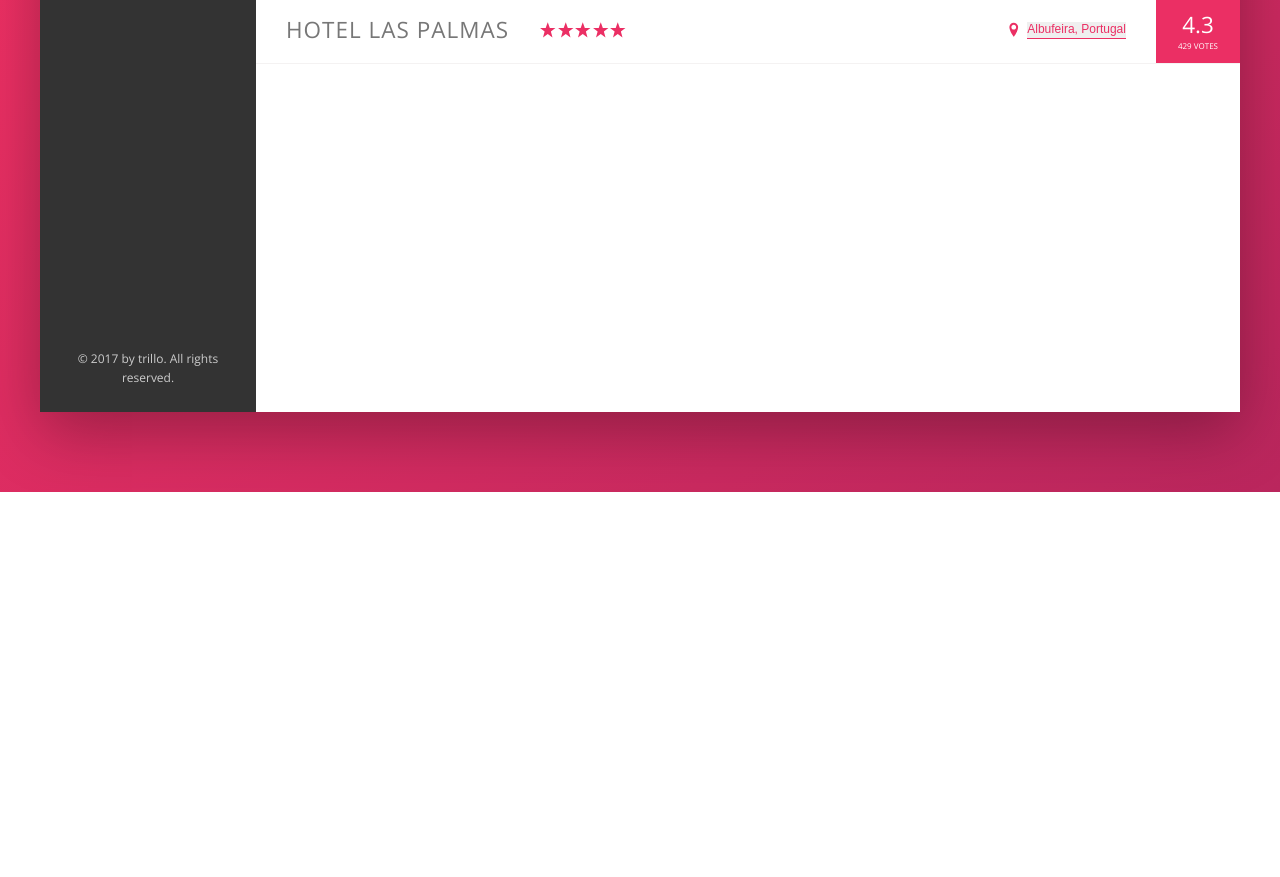
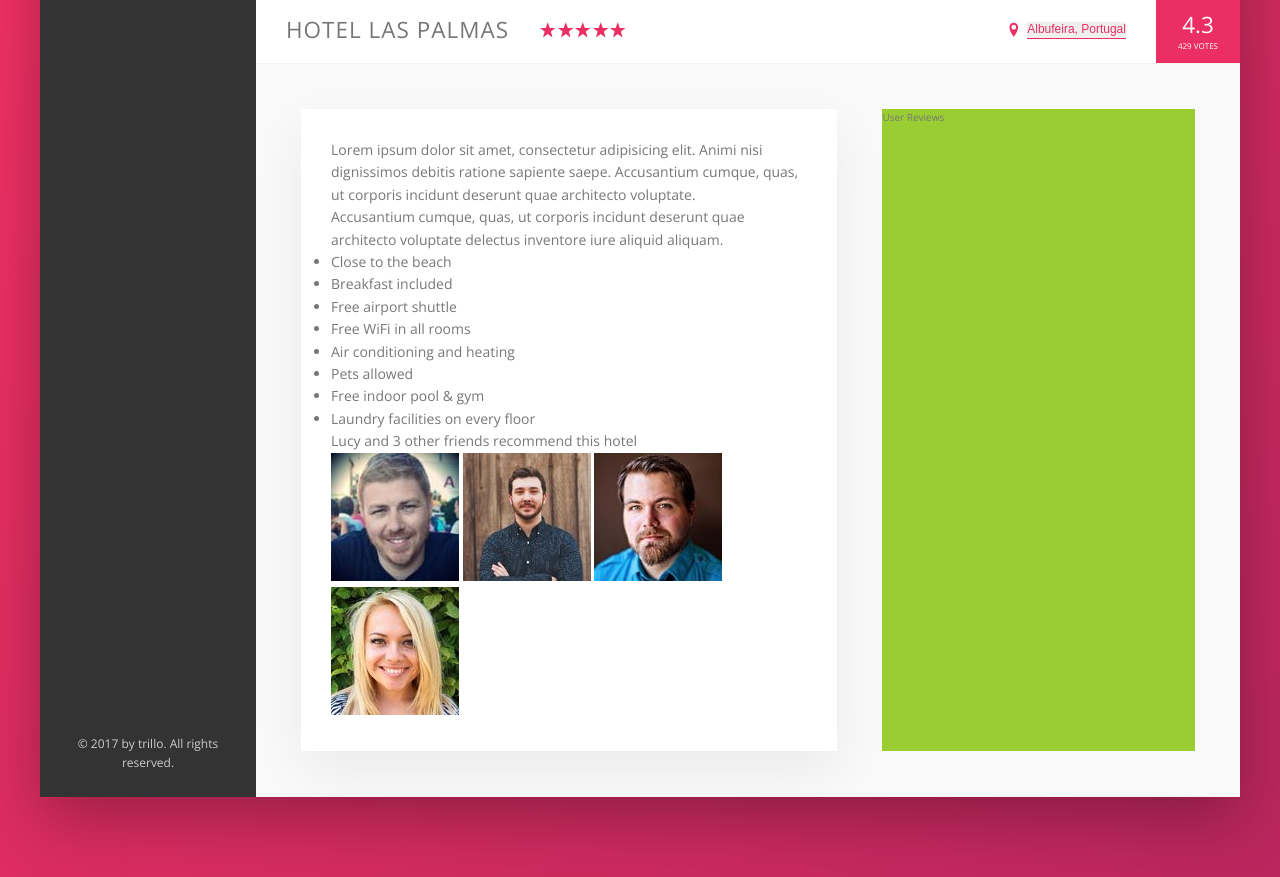
Before and after one commit to benjimon24/css-trillo, a plain HTML site: page index.html in a window 1280 px wide. Shown: the part 538-1415 px from the top of the page. Before the commit the page ends 1030 px from the top, so only its background shows below. Drawn offline with nearby package versions, Linux system fonts and the light colour scheme.

Commit message:
add html markup for hotel details. add initial layout styling for detail components

```diff
--- a/css/style.css
+++ b/css/style.css
@@ -26,7 +26,9 @@ Grey dark 3: #999
   --color-grey-dark-1: #333;
   --color-grey-dark-2: #777;
   --color-grey-dark-3: #999;
-  --shadow-dark: 0 2rem 6rem rgba(0, 0, 0, 0.3); }
+  --shadow-dark: 0 2rem 6rem rgba(0, 0, 0, 0.3);
+  --shadow-light: 0 2rem 5rem rgba(0, 0, 0, 0.06);
+  --line: 1px solid var(--color-grey-light-2); }
 
 * {
   margin: 0;
@@ -61,7 +63,7 @@ body {
   font-size: 1.4rem;
   height: 7rem;
   background-color: #fff;
-  border-bottom: 1px solid var(--color-grey-light-2);
+  border-bottom: var(--line);
   display: flex;
   justify-content: space-between;
   align-items: center; }
@@ -78,8 +80,25 @@ body {
 
 .hotel-view {
   background-color: #fff;
-  flex: 1;
-  height: 80rem; }
+  flex: 1; }
+
+.detail {
+  display: flex;
+  padding: 4.5rem;
+  background-color: var(--color-grey-light-1);
+  border-bottom: var(--line); }
+
+.description {
+  flex: 0 0 60%;
+  background-color: #fff;
+  box-shadow: var(--shadow-light);
+  padding: 3rem;
+  margin-right: 4.5rem;
+  font-size: 1.4rem; }
+
+.user-reviews {
+  background-color: yellowgreen;
+  flex: 1; }
 
 .logo {
   height: 3.25rem;
@@ -210,7 +229,7 @@ body {
 .overview {
   display: flex;
   align-items: center;
-  border-bottom: 1px solid var(--color-grey-light-2); }
+  border-bottom: var(--line); }
   .overview__heading {
     font-size: 2.25rem;
     font-weight: 300;
--- a/index.html
+++ b/index.html
@@ -89,9 +89,7 @@
           </div>
 
           <div class="overview">
-            <h1 class="overview__heading">
-              Hotel Las Palmas
-            </h1>
+            <h1 class="overview__heading">Hotel Las Palmas</h1>
 
             <div class="overview__stars">
               <svg class="overview__icon-star"><use xlink:href="img/sprite.svg#icon-star"></use></svg>
@@ -111,6 +109,43 @@
               <div class="overview__rating-count">429 votes</div>
             </div>
           </div>
+
+          <div class="detail">
+            <div class="description">
+              <p class="paragraph">
+                Lorem ipsum dolor sit amet, consectetur adipisicing elit. Animi nisi dignissimos debitis ratione
+                sapiente saepe. Accusantium cumque, quas, ut corporis incidunt deserunt quae architecto voluptate.
+              </p>
+
+              <p class="paragraph">
+                Accusantium cumque, quas, ut corporis incidunt deserunt quae architecto voluptate delectus inventore
+                iure aliquid aliquam.
+              </p>
+
+              <ul class="list">
+                <li class="list__item">Close to the beach</li>
+                <li class="list__item">Breakfast included</li>
+                <li class="list__item">Free airport shuttle</li>
+                <li class="list__item">Free WiFi in all rooms</li>
+                <li class="list__item">Air conditioning and heating</li>
+                <li class="list__item">Pets allowed</li>
+                <li class="list__item">Free indoor pool & gym</li>
+                <li class="list__item">Laundry facilities on every floor</li>
+              </ul>
+
+              <div class="recommend">
+                <p class="recommend__count">Lucy and 3 other friends recommend this hotel</p>
+                <div class="recommend__friends">
+                  <img src="img/user-3.jpg" alt="Friend 1" class="recommend__photo" />
+                  <img src="img/user-4.jpg" alt="Friend 2" class="recommend__photo" />
+                  <img src="img/user-5.jpg" alt="Friend 3" class="recommend__photo" />
+                  <img src="img/user-6.jpg" alt="Friend 4" class="recommend__photo" />
+                </div>
+              </div>
+            </div>
+
+            <div class="user-reviews">User Reviews</div>
+          </div>
         </main>
       </div>
     </div>
--- a/sass/_base.scss
+++ b/sass/_base.scss
@@ -32,6 +32,9 @@ Grey dark 3: #999
   --color-grey-dark-3: #999;
 
   --shadow-dark: 0 2rem 6rem rgba(0, 0, 0, 0.3);
+  --shadow-light: 0 2rem 5rem rgba(0, 0, 0, 0.06);
+
+  --line: 1px solid var(--color-grey-light-2);
 }
 
 * {
@@ -55,11 +58,7 @@ body {
   font-weight: 400;
   line-height: 1.6;
   color: var(--color-grey-dark-2);
-  background-image: linear-gradient(
-    to right bottom,
-    var(--color-primary-light),
-    var(--color-primary-dark)
-  );
+  background-image: linear-gradient(to right bottom, var(--color-primary-light), var(--color-primary-dark));
 
   background-repeat: no-repeat;
   min-height: 100vh;
--- a/sass/_components.scss
+++ b/sass/_components.scss
@@ -197,7 +197,7 @@
 .overview {
   display: flex;
   align-items: center;
-  border-bottom: 1px solid var(--color-grey-light-2);
+  border-bottom: var(--line);
 
   &__heading {
     font-size: 2.25rem;
--- a/sass/_layout.scss
+++ b/sass/_layout.scss
@@ -9,7 +9,7 @@
   font-size: 1.4rem;
   height: 7rem;
   background-color: #fff;
-  border-bottom: 1px solid var(--color-grey-light-2);
+  border-bottom: var(--line);
   display: flex;
   justify-content: space-between;
   align-items: center;
@@ -25,12 +25,30 @@
   display: flex;
   flex-direction: column;
   justify-content: space-between;
-
 }
 
 .hotel-view {
   background-color: #fff;
   flex: 1;
+}
 
-  height: 80rem;
+.detail {
+  display: flex;
+  padding: 4.5rem;
+  background-color: var(--color-grey-light-1);
+  border-bottom: var(--line);
 }
+
+.description {
+  flex: 0 0 60%;
+  background-color: #fff;
+  box-shadow: var(--shadow-light);
+  padding: 3rem;
+  margin-right: 4.5rem;
+  font-size: 1.4rem;
+}
+
+.user-reviews {
+  background-color: yellowgreen;
+  flex: 1; //occupy remaining space
+}
```
